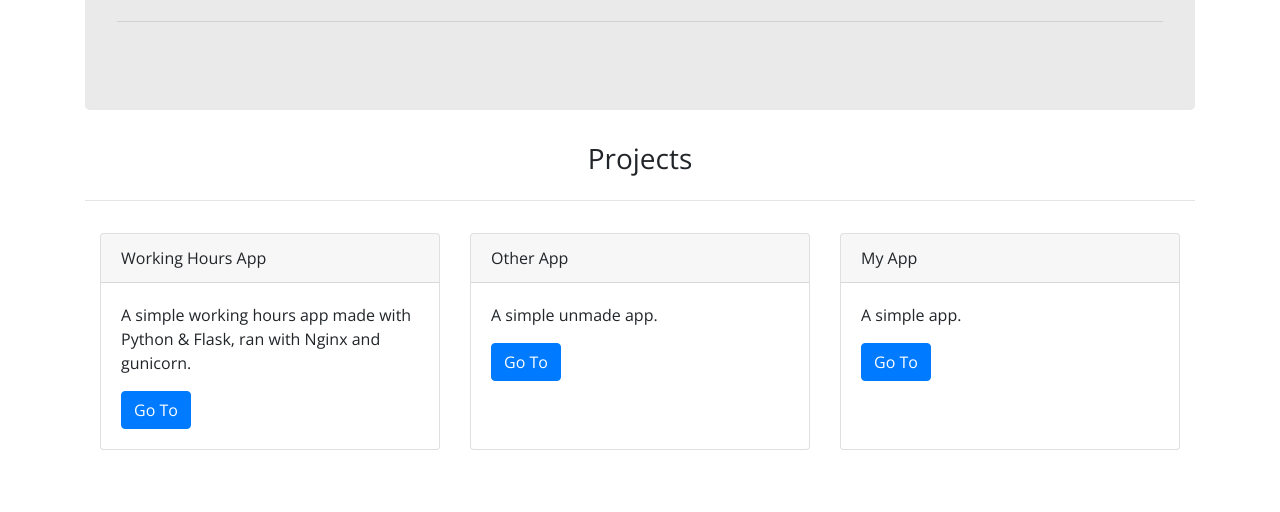
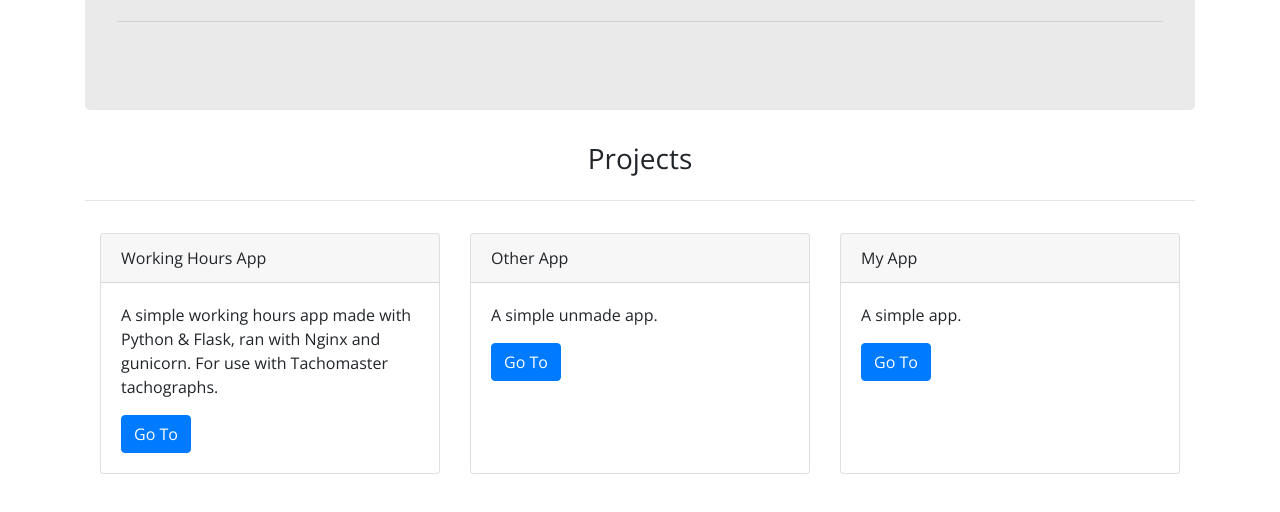
Before and after one commit to ryantharper/landing, a website: page src/index.html in a window 1280 px wide. Shown: the part 252-764 px from the top of the page. Drawn offline with nearby package versions, Linux system fonts and the light colour scheme.

Commit message:
updated project desc

```diff
--- a/src/index.html
+++ b/src/index.html
@@ -58,7 +58,7 @@
                     </div>
                     <div class="card-body">
                         <p class="card-text">A simple working hours app made with Python & Flask, ran with Nginx
-                            and gunicorn.</p>
+                            and gunicorn. For use with Tachomaster tachographs.</p>
                         <a href="/work" class="btn btn-primary">Go To</a>
                     </div>
                 </div>
```
